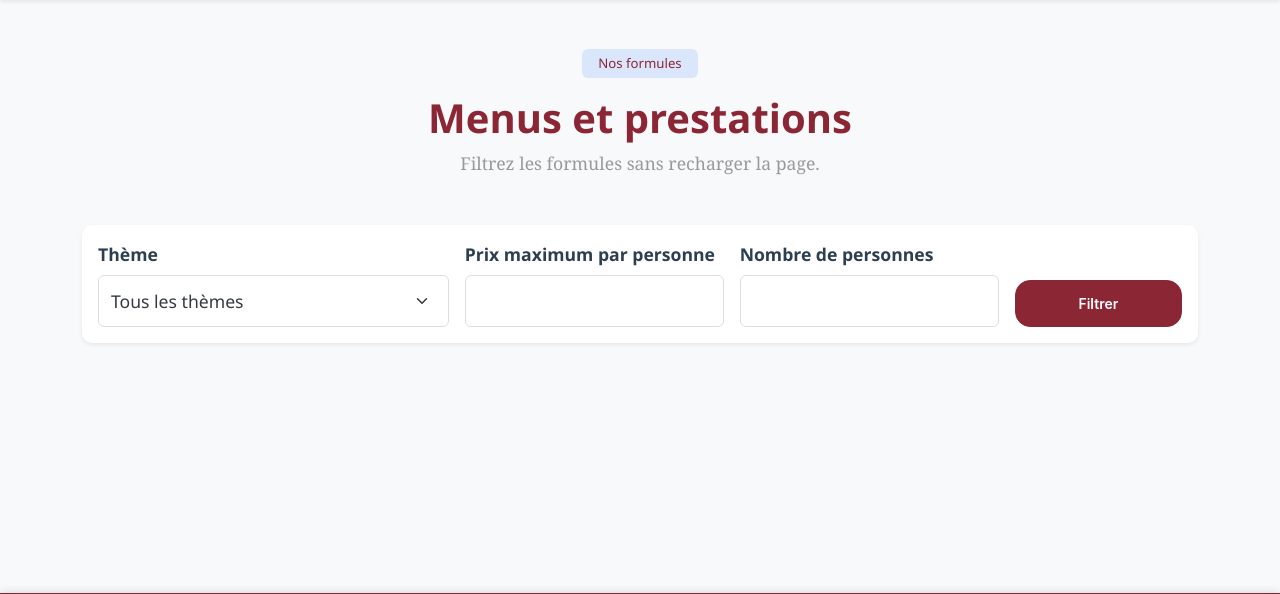
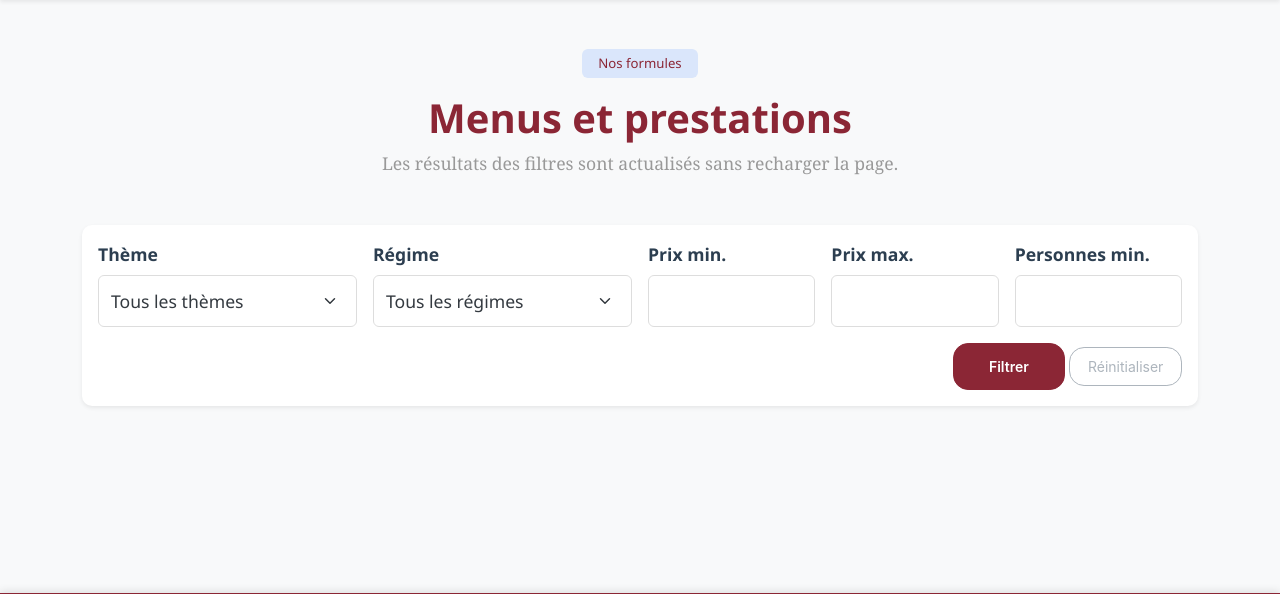
Before and after one commit to dtrabuc/vite-et-gourmand, a PHP site: the page made by App/View/home/menus.php in a window 1280 px wide. Shown: the part 60-654 px from the top of the page. Run offline with PHP 8.4, Linux system fonts and the light colour scheme; the template is opened without the code that fills it, so the values that code supplies are empty.

Commit message:
Complete ECF menu filters while preserving existing UI

```diff
--- a/App/View/home/menus.php
+++ b/App/View/home/menus.php
@@ -3,27 +3,65 @@
         <div class="text-center mb-5">
             <span class="badge bg-primary-subtle text-primary">Nos formules</span>
             <h1 class="display-6 text-primary fw-bold mt-3">Menus et prestations</h1>
-            <p class="text-muted">Filtrez les formules sans recharger la page.</p>
+            <p class="text-muted">Les résultats des filtres sont actualisés sans recharger la page.</p>
         </div>
+
         <form id="menuFilters" class="card border-0 shadow-sm p-3 mb-4" data-filter-endpoint="/menus/filter">
             <div class="row g-3 align-items-end">
-                <div class="col-md-4"><label class="form-label" for="filterTheme">Thème</label><select id="filterTheme" name="theme" class="form-select"><option value="">Tous les thèmes</option><?php foreach (array_unique(array_map(static fn ($menu) => $menu->getTheme(), $menus)) as $theme): ?><option value="<?= $escape($theme) ?>"><?= $escape($theme) ?></option><?php endforeach; ?></select></div>
-                <div class="col-md-3"><label class="form-label" for="filterPrice">Prix maximum par personne</label><input id="filterPrice" name="max_price" class="form-control" type="number" min="0" step="0.01"></div>
-                <div class="col-md-3"><label class="form-label" for="filterPeople">Nombre de personnes</label><input id="filterPeople" name="min_people" class="form-control" type="number" min="1"></div>
-                <div class="col-md-2"><button class="btn btn-primary w-100" type="submit">Filtrer</button></div>
+                <div class="col-md-3">
+                    <label class="form-label" for="filterTheme">Thème</label>
+                    <select id="filterTheme" name="theme" class="form-select">
+                        <option value="">Tous les thèmes</option>
+                        <?php foreach (array_unique(array_map(static fn ($menu) => $menu->getTheme(), $menus)) as $theme): ?>
+                            <option value="<?= $escape($theme) ?>"><?= $escape($theme) ?></option>
+                        <?php endforeach; ?>
+                    </select>
+                </div>
+                <div class="col-md-3">
+                    <label class="form-label" for="filterRegime">Régime</label>
+                    <select id="filterRegime" name="dietary_regime" class="form-select">
+                        <option value="">Tous les régimes</option>
+                        <option value="classic">Classique</option>
+                        <option value="vegetarian">Végétarien</option>
+                        <option value="vegan">Végétalien</option>
+                        <option value="other">Autre</option>
+                    </select>
+                </div>
+                <div class="col-md-2">
+                    <label class="form-label" for="filterMinPrice">Prix min.</label>
+                    <input id="filterMinPrice" name="min_price" class="form-control" type="number" min="0" step="0.01">
+                </div>
+                <div class="col-md-2">
+                    <label class="form-label" for="filterMaxPrice">Prix max.</label>
+                    <input id="filterMaxPrice" name="max_price" class="form-control" type="number" min="0" step="0.01">
+                </div>
+                <div class="col-md-2">
+                    <label class="form-label" for="filterPeople">Personnes min.</label>
+                    <input id="filterPeople" name="min_people" class="form-control" type="number" min="1">
+                </div>
+                <div class="col-12 text-end">
+                    <button class="btn btn-primary" type="submit">Filtrer</button>
+                    <button class="btn btn-outline-secondary" type="reset">Réinitialiser</button>
+                </div>
             </div>
         </form>
+
         <div id="menuFilterStatus" class="visually-hidden" aria-live="polite"></div>
         <div id="menuGrid" class="row g-4">
             <?php foreach ($menus as $menu): ?>
                 <div class="col-md-6 col-lg-4" data-menu-card>
-                    <article class="card h-100 border-0 shadow-sm"><div class="card-body d-flex flex-column">
-                        <div class="d-flex justify-content-between gap-2"><span class="badge bg-primary-subtle text-primary"><?= $escape($menu->getTheme()) ?></span><strong><?= number_format($menu->getBasePrice(), 2, ',', ' ') ?> €</strong></div>
-                        <h2 class="h4 text-primary mt-3"><?= $escape($menu->getTitle()) ?></h2>
-                        <p class="text-muted flex-grow-1"><?= $escape($menu->getDescription()) ?></p>
-                        <p class="small">Minimum : <?= $menu->getMinPeople() ?> personnes · Stock : <?= $menu->getAvailableStock() ?></p>
-                        <a class="btn btn-outline-primary" href="/menus/<?= $menu->getId() ?>">Voir le détail</a>
-                    </div></article>
+                    <article class="card h-100 border-0 shadow-sm">
+                        <div class="card-body d-flex flex-column">
+                            <div class="d-flex justify-content-between gap-2">
+                                <span class="badge bg-primary-subtle text-primary"><?= $escape($menu->getTheme()) ?></span>
+                                <strong><?= number_format($menu->getBasePrice(), 2, ',', ' ') ?> €</strong>
+                            </div>
+                            <h2 class="h4 text-primary mt-3"><?= $escape($menu->getTitle()) ?></h2>
+                            <p class="text-muted flex-grow-1"><?= $escape($menu->getDescription()) ?></p>
+                            <p class="small">Minimum : <?= $menu->getMinPeople() ?> personnes · Stock : <?= $menu->getAvailableStock() ?></p>
+                            <a class="btn btn-outline-primary" href="/menus/<?= $menu->getId() ?>">Voir le détail</a>
+                        </div>
+                    </article>
                 </div>
             <?php endforeach; ?>
         </div>
```
